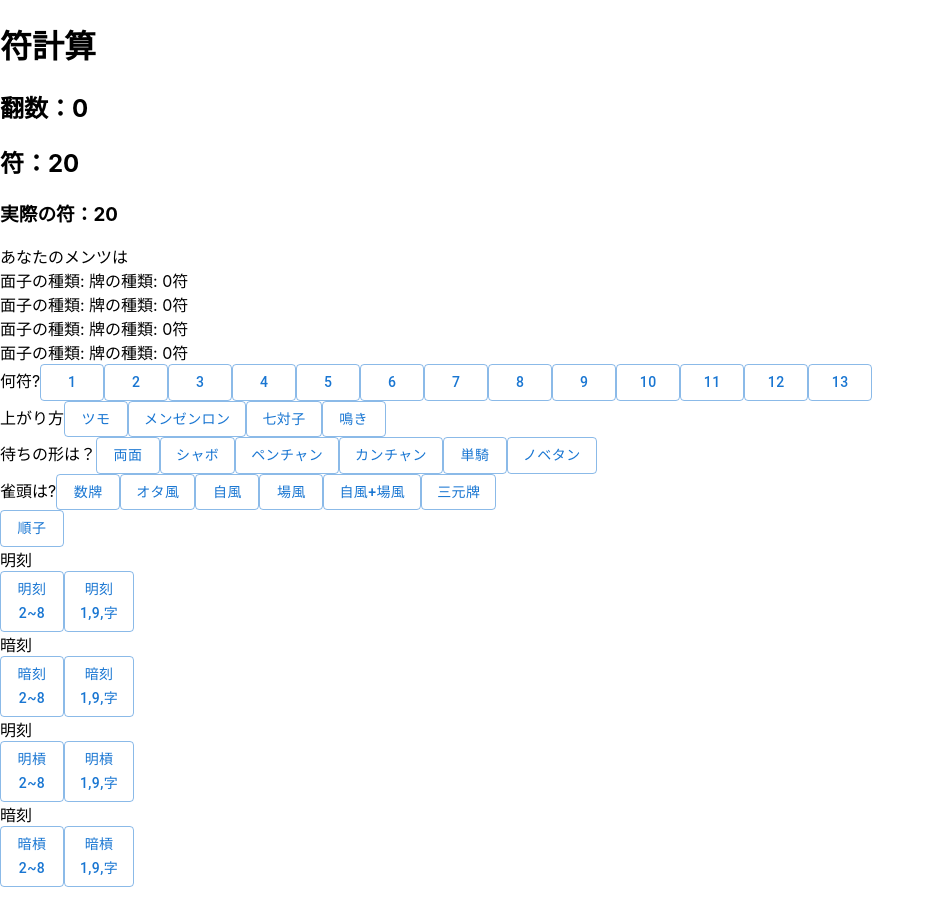
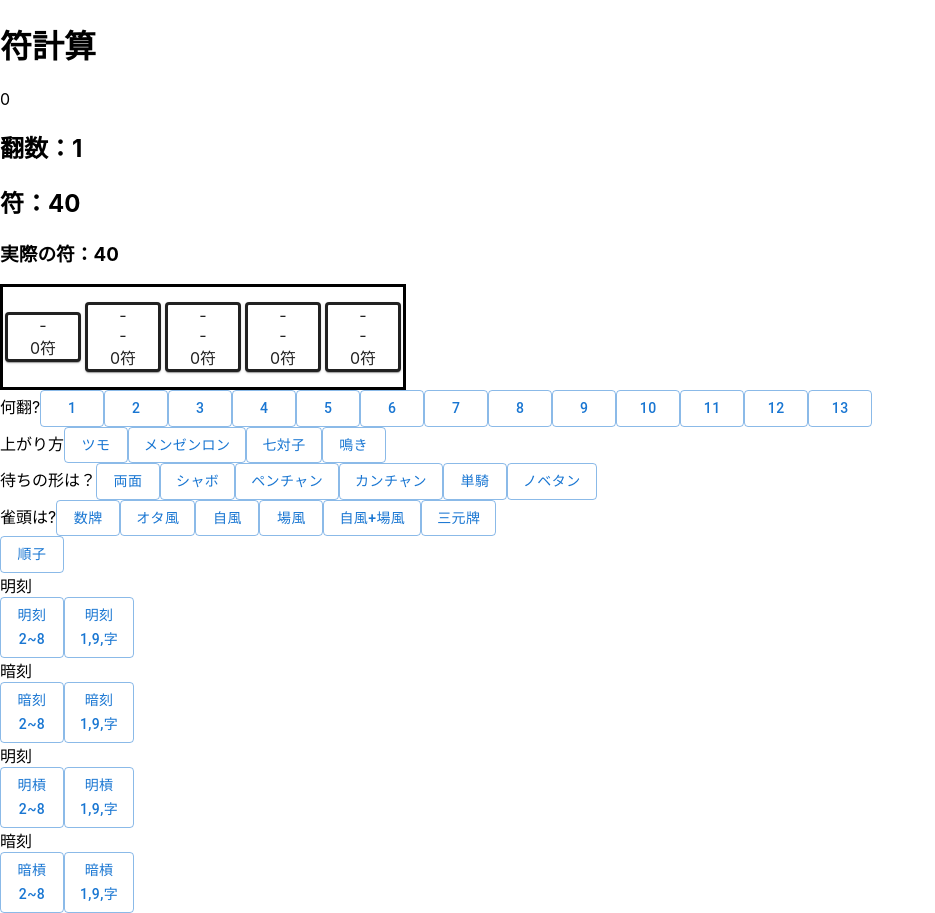
Before and after one commit to daichihirano/mahjong-calculator, a React (Create React App) app: page / in a window 1280 px wide. Shown: the whole page, without its empty margins (0-935 px from the left). Before the commit the page ends 887 px from the top, so only its background shows below. Built offline with nearby package versions, Linux system fonts and the light colour scheme.

Commit message:
親の符計算テーブル作成

```diff
--- a/src/App.css
+++ b/src/App.css
@@ -1,38 +1,30 @@
-.App {
-  text-align: center;
+.hand {
+  display:flex;
+  flex-direction:row;
+  width:400px;
+  height:100px;
+  justify-content:space-around;
+  align-items: center;
+  border: solid ;
+
 }
 
-.App-logo {
-  height: 40vmin;
-  pointer-events: none;
+.hand-head {
+  display:flex;
+  flex-direction:column;
+  width:70px;
+  justify-content:space-around;
+  align-items: center;
+  align-content: space-around;
+  border: solid ;
 }
 
-@media (prefers-reduced-motion: no-preference) {
-  .App-logo {
-    animation: App-logo-spin infinite 20s linear;
-  }
+.hand-mentsu {
+  display:flex;
+  flex-direction:column;
+  width:70px;
+  justify-content:space-around;
+  align-items: center;
+  align-content: space-around;
+  border: solid ;
 }
-
-.App-header {
-  background-color: #282c34;
-  min-height: 100vh;
-  display: flex;
-  flex-direction: column;
-  align-items: center;
-  justify-content: center;
-  font-size: calc(10px + 2vmin);
-  color: white;
-}
-
-.App-link {
-  color: #61dafb;
-}
-
-@keyframes App-logo-spin {
-  from {
-    transform: rotate(0deg);
-  }
-  to {
-    transform: rotate(360deg);
-  }
-}
--- a/src/App.tsx
+++ b/src/App.tsx
@@ -15,8 +15,11 @@ import {
   waitContext,
 } from './context/Context';
 
+import {
+  pointTableParent
+} from './constance/Constance';
 
-
+import { Box, Paper } from '@mui/material';
 
 function App() {
 
@@ -26,31 +29,47 @@ function App() {
     fu : number;
   }
 
+  interface Head {
+    name : string;
+    fu : number;
+  }
+
   const emptyMentsu : Mentsu = {
-    name:"",
-    type:"",
+    name:"-",
+    type:"-",
     fu:0
   }
 
-  const [basePoint, setBasePoint] = useState(0)
-  const [subPoint, setSubPoint] = useState(0)
+  const emptyHead : Head = {
+    name:"-",
+    fu:0
+  }
+
+  const [basePoint, setBasePoint] = useState(1)
+  const [subPoint, setSubPoint] = useState(20)
   const [mentsuList, setMentsuList] = useState<Mentsu[]>([
     emptyMentsu,emptyMentsu,emptyMentsu,emptyMentsu
   ]);
 
-  const [head, setHead] = useState(0);
+  const [head, setHead] = useState(emptyHead);
   const [wait, setWait] = useState(0);
 
+  const A:number = 20;
+  const B:number = 5;
+  const C:string = 'tsumo';
 
   return (
     <div>
       <h1>符計算</h1>
+      <div>
+        {pointTableParent[subPoint][basePoint]['tsumo']}
+      </div>
       <h2>翻数：{basePoint}</h2>
       <h2>
         符：{subPoint === 25 ?
             25
             :
-            Math.ceil((20 + subPoint + head + wait +
+            Math.ceil((20 + subPoint + head.fu + wait +
             mentsuList.map((mentsu)=>(
               mentsu.fu
             )).reduce((sumFu, fu)=>(
@@ -62,7 +81,7 @@ function App() {
         実際の符：{subPoint === 25 ?
             25
             :
-            20 + subPoint + head + wait +
+            20 + subPoint + head.fu + wait +
             mentsuList.map((mentsu)=>(
               mentsu.fu
             )).reduce((sumFu, fu)=>(
@@ -70,12 +89,19 @@ function App() {
             ),0)
             }
       </h3>
-      <div>
-        あなたのメンツは
+      <Box className='hand'>
+        <Paper className='hand-head' >
+          <div>{head.name}</div>
+          <div>{head.fu+"符"}</div>
+        </Paper>
         {mentsuList.map((mentsu, key)=>(
-              <div key={key}>{"面子の種類:" + mentsu.name + " 牌の種類:" + mentsu.type + " " + mentsu.fu + "符"}</div>
+          <Paper className='hand-mentsu' key={key}>
+            <div>{mentsu.name}</div>
+            <div>{mentsu.type}</div>
+            <div>{mentsu.fu + "符"}</div>
+          </Paper>
         ))}
-      </div>
+      </Box>
         <pointContext.Provider value={{basePoint, setBasePoint}}>
           <BasePoint />
         </pointContext.Provider>
--- a/src/BasePoint.tsx
+++ b/src/BasePoint.tsx
@@ -20,7 +20,7 @@ const BasePoint:FC=()=>{
 
     return (
         <div>
-            何符?
+            何翻?
             {basePointList.map((point,idx)=>{
                 return(
                     <Button variant='outlined' value={point} onClick={onClickPointButton}  key={idx}>{point}</Button>
--- a/src/Head.tsx
+++ b/src/Head.tsx
@@ -7,19 +7,28 @@ import { headContext } from './context/Context'
 const Head:FC=()=>{
     const {head, setHead} = useContext(headContext);
 
+    interface Head {
+        name : string;
+        fu : number;
+    };
+
     const onClickHead=(e:React.MouseEvent<HTMLButtonElement, MouseEvent>)=>{
-        setHead(Number(e.currentTarget.value));
+        const selectHead:Head ={
+            name : e.currentTarget.name,
+            fu : Number(e.currentTarget.value)
+        }
+        setHead(selectHead);
         console.log(head);
     }
     return (
         <div>
             雀頭は?
-            <Button variant="outlined" value={0} onClick={onClickHead}>数牌</Button>
-            <Button variant="outlined" value={0} onClick={onClickHead}>オタ風</Button>
-            <Button variant="outlined" value={2} onClick={onClickHead}>自風</Button>
-            <Button variant="outlined" value={2} onClick={onClickHead}>場風</Button>
-            <Button variant="outlined" value={4} onClick={onClickHead}>自風+場風</Button>
-            <Button variant="outlined" value={2} onClick={onClickHead}>三元牌</Button>
+            <Button variant="outlined" value={0} name={"数牌"} onClick={onClickHead}>数牌</Button>
+            <Button variant="outlined" value={0} name={"オタ風"} onClick={onClickHead}>オタ風</Button>
+            <Button variant="outlined" value={2} name={"自風"} onClick={onClickHead}>自風</Button>
+            <Button variant="outlined" value={2} name={"場風"} onClick={onClickHead}>場風</Button>
+            <Button variant="outlined" value={4} name={"自風+場風"} onClick={onClickHead}>自風+場風</Button>
+            <Button variant="outlined" value={2} name={"三元牌"} onClick={onClickHead}>三元牌</Button>
         </div>
     )
 }
--- /dev/null
+++ b/src/constance/Constance.tsx
@@ -0,0 +1,253 @@
+interface tsumoron{
+    [index:string]:number;
+}
+interface hanTable{
+    [index:number]:tsumoron;
+}
+
+interface table{
+    [index:number]:hanTable;
+}
+
+const pointTableParent:table={
+    20:{1:{"tsumo":0, "ron":0},
+        2:{"tsumo":700, "ron":0},
+        3:{"tsumo":1300, "ron":0},
+        4:{"tsumo":2600, "ron":0},
+        5:{"tsumo":4000, "ron":12000},
+        6:{"tsumo":6000, "ron":18000},
+        7:{"tsumo":6000, "ron":18000},
+        8:{"tsumo":8000, "ron":24000},
+        9:{"tsumo":8000, "ron":24000},
+        10:{"tsumo":8000, "ron":24000},
+        11:{"tsumo":12000, "ron":36000},
+        12:{"tsumo":12000, "ron":36000},
+        13:{"tsumo":16000, "ron":48000},
+    },
+    25:{1:{"tsumo":0, "ron":0},
+        2:{"tsumo":0, "ron":2400},
+        3:{"tsumo":1600, "ron":4800},
+        4:{"tsumo":3200, "ron":9600},
+        5:{"tsumo":4000, "ron":12000},
+        6:{"tsumo":6000, "ron":18000},
+        7:{"tsumo":6000, "ron":18000},
+        8:{"tsumo":8000, "ron":24000},
+        9:{"tsumo":8000, "ron":24000},
+        10:{"tsumo":8000, "ron":24000},
+        11:{"tsumo":12000, "ron":36000},
+        12:{"tsumo":12000, "ron":36000},
+        13:{"tsumo":16000, "ron":48000}
+    },
+    30:{1:{"tsumo":500, "ron":1500},
+        2:{"tsumo":1000, "ron":2900},
+        3:{"tsumo":2000, "ron":5800},
+        4:{"tsumo":3900, "ron":11600},
+        5:{"tsumo":4000, "ron":12000},
+        6:{"tsumo":6000, "ron":18000},
+        7:{"tsumo":6000, "ron":18000},
+        8:{"tsumo":8000, "ron":24000},
+        9:{"tsumo":8000, "ron":24000},
+        10:{"tsumo":8000, "ron":24000},
+        11:{"tsumo":12000, "ron":36000},
+        12:{"tsumo":12000, "ron":36000},
+        13:{"tsumo":16000, "ron":48000}
+    },
+    40:{1:{"tsumo":700, "ron":2000},
+        2:{"tsumo":1300, "ron":3900},
+        3:{"tsumo":2600, "ron":7700},
+        4:{"tsumo":4000, "ron":12000},
+        5:{"tsumo":4000, "ron":12000},
+        6:{"tsumo":6000, "ron":18000},
+        7:{"tsumo":6000, "ron":18000},
+        8:{"tsumo":8000, "ron":24000},
+        9:{"tsumo":8000, "ron":24000},
+        10:{"tsumo":8000, "ron":24000},
+        11:{"tsumo":12000, "ron":36000},
+        12:{"tsumo":12000, "ron":36000},
+        13:{"tsumo":16000, "ron":48000}
+    },
+    50:{1:{"tsumo":800, "ron":2400},
+        2:{"tsumo":1600, "ron":4800},
+        3:{"tsumo":3200, "ron":9600},
+        4:{"tsumo":4000, "ron":12000},
+        5:{"tsumo":4000, "ron":12000},
+        6:{"tsumo":6000, "ron":18000},
+        7:{"tsumo":6000, "ron":18000},
+        8:{"tsumo":8000, "ron":24000},
+        9:{"tsumo":8000, "ron":24000},
+        10:{"tsumo":8000, "ron":24000},
+        11:{"tsumo":12000, "ron":36000},
+        12:{"tsumo":12000, "ron":36000},
+        13:{"tsumo":16000, "ron":48000}
+    },
+    60:{1:{"tsumo":1000, "ron":2900},
+        2:{"tsumo":2000, "ron":5800},
+        3:{"tsumo":3900, "ron":11600},
+        4:{"tsumo":4000, "ron":12000},
+        5:{"tsumo":4000, "ron":12000},
+        6:{"tsumo":6000, "ron":18000},
+        7:{"tsumo":6000, "ron":18000},
+        8:{"tsumo":8000, "ron":24000},
+        9:{"tsumo":8000, "ron":24000},
+        10:{"tsumo":8000, "ron":24000},
+        11:{"tsumo":12000, "ron":36000},
+        12:{"tsumo":12000, "ron":36000},
+        13:{"tsumo":16000, "ron":48000}
+    },
+    70:{1:{"tsumo":1200, "ron":3400},
+        2:{"tsumo":2300, "ron":6800},
+        3:{"tsumo":4000, "ron":12000},
+        4:{"tsumo":4000, "ron":12000},
+        5:{"tsumo":4000, "ron":12000},
+        6:{"tsumo":6000, "ron":18000},
+        7:{"tsumo":6000, "ron":18000},
+        8:{"tsumo":8000, "ron":24000},
+        9:{"tsumo":8000, "ron":24000},
+        10:{"tsumo":8000, "ron":24000},
+        11:{"tsumo":12000, "ron":36000},
+        12:{"tsumo":12000, "ron":36000},
+        13:{"tsumo":16000, "ron":48000}
+    },
+    80:{1:{"tsumo":1300, "ron":3900},
+        2:{"tsumo":2600, "ron":7700},
+        3:{"tsumo":4000, "ron":12000},
+        4:{"tsumo":4000, "ron":12000},
+        5:{"tsumo":4000, "ron":12000},
+        6:{"tsumo":6000, "ron":18000},
+        7:{"tsumo":6000, "ron":18000},
+        8:{"tsumo":8000, "ron":24000},
+        9:{"tsumo":8000, "ron":24000},
+        10:{"tsumo":8000, "ron":24000},
+        11:{"tsumo":12000, "ron":36000},
+        12:{"tsumo":12000, "ron":36000},
+        13:{"tsumo":16000, "ron":48000}
+    },
+    90:{1:{"tsumo":1500, "ron":4400},
+        2:{"tsumo":2900, "ron":8700},
+        3:{"tsumo":4000, "ron":12000},
+        4:{"tsumo":4000, "ron":12000},
+        5:{"tsumo":4000, "ron":12000},
+        6:{"tsumo":6000, "ron":18000},
+        7:{"tsumo":6000, "ron":18000},
+        8:{"tsumo":8000, "ron":24000},
+        9:{"tsumo":8000, "ron":24000},
+        10:{"tsumo":8000, "ron":24000},
+        11:{"tsumo":12000, "ron":36000},
+        12:{"tsumo":12000, "ron":36000},
+        13:{"tsumo":16000, "ron":48000}
+    },
+    100:{1:{"tsumo":1600, "ron":4800},
+        2:{"tsumo":3200, "ron":9600},
+        3:{"tsumo":4000, "ron":12000},
+        4:{"tsumo":4000, "ron":12000},
+        5:{"tsumo":4000, "ron":12000},
+        6:{"tsumo":6000, "ron":18000},
+        7:{"tsumo":6000, "ron":18000},
+        8:{"tsumo":8000, "ron":24000},
+        9:{"tsumo":8000, "ron":24000},
+        10:{"tsumo":8000, "ron":24000},
+        11:{"tsumo":12000, "ron":36000},
+        12:{"tsumo":12000, "ron":36000},
+        13:{"tsumo":16000, "ron":48000}
+    },
+    110:{1:{"tsumo":1800, "ron":5300},
+        2:{"tsumo":3600, "ron":10600},
+        3:{"tsumo":4000, "ron":12000},
+        4:{"tsumo":4000, "ron":12000},
+        5:{"tsumo":4000, "ron":12000},
+        6:{"tsumo":6000, "ron":18000},
+        7:{"tsumo":6000, "ron":18000},
+        8:{"tsumo":8000, "ron":24000},
+        9:{"tsumo":8000, "ron":24000},
+        10:{"tsumo":8000, "ron":24000},
+        11:{"tsumo":12000, "ron":36000},
+        12:{"tsumo":12000, "ron":36000},
+        13:{"tsumo":16000, "ron":48000}
+    },
+    120:{1:{"tsumo":4000, "ron":12000},
+        2:{"tsumo":4000, "ron":12000},
+        3:{"tsumo":4000, "ron":12000},
+        4:{"tsumo":4000, "ron":12000},
+        5:{"tsumo":4000, "ron":12000},
+        6:{"tsumo":6000, "ron":18000},
+        7:{"tsumo":6000, "ron":18000},
+        8:{"tsumo":8000, "ron":24000},
+        9:{"tsumo":8000, "ron":24000},
+        10:{"tsumo":8000, "ron":24000},
+        11:{"tsumo":12000, "ron":36000},
+        12:{"tsumo":12000, "ron":36000},
+        13:{"tsumo":16000, "ron":48000}
+    },
+    130:{1:{"tsumo":4000, "ron":12000},
+        2:{"tsumo":4000, "ron":12000},
+        3:{"tsumo":4000, "ron":12000},
+        4:{"tsumo":4000, "ron":12000},
+        5:{"tsumo":4000, "ron":12000},
+        6:{"tsumo":6000, "ron":18000},
+        7:{"tsumo":6000, "ron":18000},
+        8:{"tsumo":8000, "ron":24000},
+        9:{"tsumo":8000, "ron":24000},
+        10:{"tsumo":8000, "ron":24000},
+        11:{"tsumo":12000, "ron":36000},
+        12:{"tsumo":12000, "ron":36000},
+        13:{"tsumo":16000, "ron":48000}
+    },
+    140:{1:{"tsumo":4000, "ron":12000},
+        2:{"tsumo":4000, "ron":12000},
+        3:{"tsumo":4000, "ron":12000},
+        4:{"tsumo":4000, "ron":12000},
+        5:{"tsumo":4000, "ron":12000},
+        6:{"tsumo":6000, "ron":18000},
+        7:{"tsumo":6000, "ron":18000},
+        8:{"tsumo":8000, "ron":24000},
+        9:{"tsumo":8000, "ron":24000},
+        10:{"tsumo":8000, "ron":24000},
+        11:{"tsumo":12000, "ron":36000},
+        12:{"tsumo":12000, "ron":36000},
+        13:{"tsumo":16000, "ron":48000}
+    },
+    150:{1:{"tsumo":4000, "ron":12000},
+        2:{"tsumo":4000, "ron":12000},
+        3:{"tsumo":4000, "ron":12000},
+        4:{"tsumo":4000, "ron":12000},
+        5:{"tsumo":4000, "ron":12000},
+        6:{"tsumo":6000, "ron":18000},
+        7:{"tsumo":6000, "ron":18000},
+        8:{"tsumo":8000, "ron":24000},
+        9:{"tsumo":8000, "ron":24000},
+        10:{"tsumo":8000, "ron":24000},
+        11:{"tsumo":12000, "ron":36000},
+        12:{"tsumo":12000, "ron":36000},
+        13:{"tsumo":16000, "ron":48000}
+    },
+    160:{1:{"tsumo":4000, "ron":12000},
+        2:{"tsumo":4000, "ron":12000},
+        3:{"tsumo":4000, "ron":12000},
+        4:{"tsumo":4000, "ron":12000},
+        5:{"tsumo":4000, "ron":12000},
+        6:{"tsumo":6000, "ron":18000},
+        7:{"tsumo":6000, "ron":18000},
+        8:{"tsumo":8000, "ron":24000},
+        9:{"tsumo":8000, "ron":24000},
+        10:{"tsumo":8000, "ron":24000},
+        11:{"tsumo":12000, "ron":36000},
+        12:{"tsumo":12000, "ron":36000},
+        13:{"tsumo":16000, "ron":48000}
+    },
+    170:{1:{"tsumo":4000, "ron":12000},
+        2:{"tsumo":4000, "ron":12000},
+        3:{"tsumo":4000, "ron":12000},
+        4:{"tsumo":4000, "ron":12000},
+        5:{"tsumo":4000, "ron":12000},
+        6:{"tsumo":6000, "ron":18000},
+        7:{"tsumo":6000, "ron":18000},
+        8:{"tsumo":8000, "ron":24000},
+        9:{"tsumo":8000, "ron":24000},
+        10:{"tsumo":8000, "ron":24000},
+        11:{"tsumo":12000, "ron":36000},
+        12:{"tsumo":12000, "ron":36000},
+        13:{"tsumo":16000, "ron":48000}
+    }
+};
+
+export{pointTableParent};
--- a/src/context/Context.tsx
+++ b/src/context/Context.tsx
@@ -15,7 +15,10 @@ interface Mentsu {
     type : string;
     fu : number;
 }
-
+interface Head {
+    name : string;
+    fu : number;
+}
 export const shuntsuContext=React.createContext({} as{
     shuntsu : Mentsu
     setShuntsu : React.Dispatch<React.SetStateAction<Mentsu>>
@@ -27,8 +30,8 @@ export const mentsuListContext=React.createContext({} as{
 });
 
 export const headContext=React.createContext({} as{
-    head : number
-    setHead : React.Dispatch<React.SetStateAction<number>>
+    head : Head
+    setHead : React.Dispatch<React.SetStateAction<Head>>
 });
 
 export const waitContext=React.createContext({} as{
```
